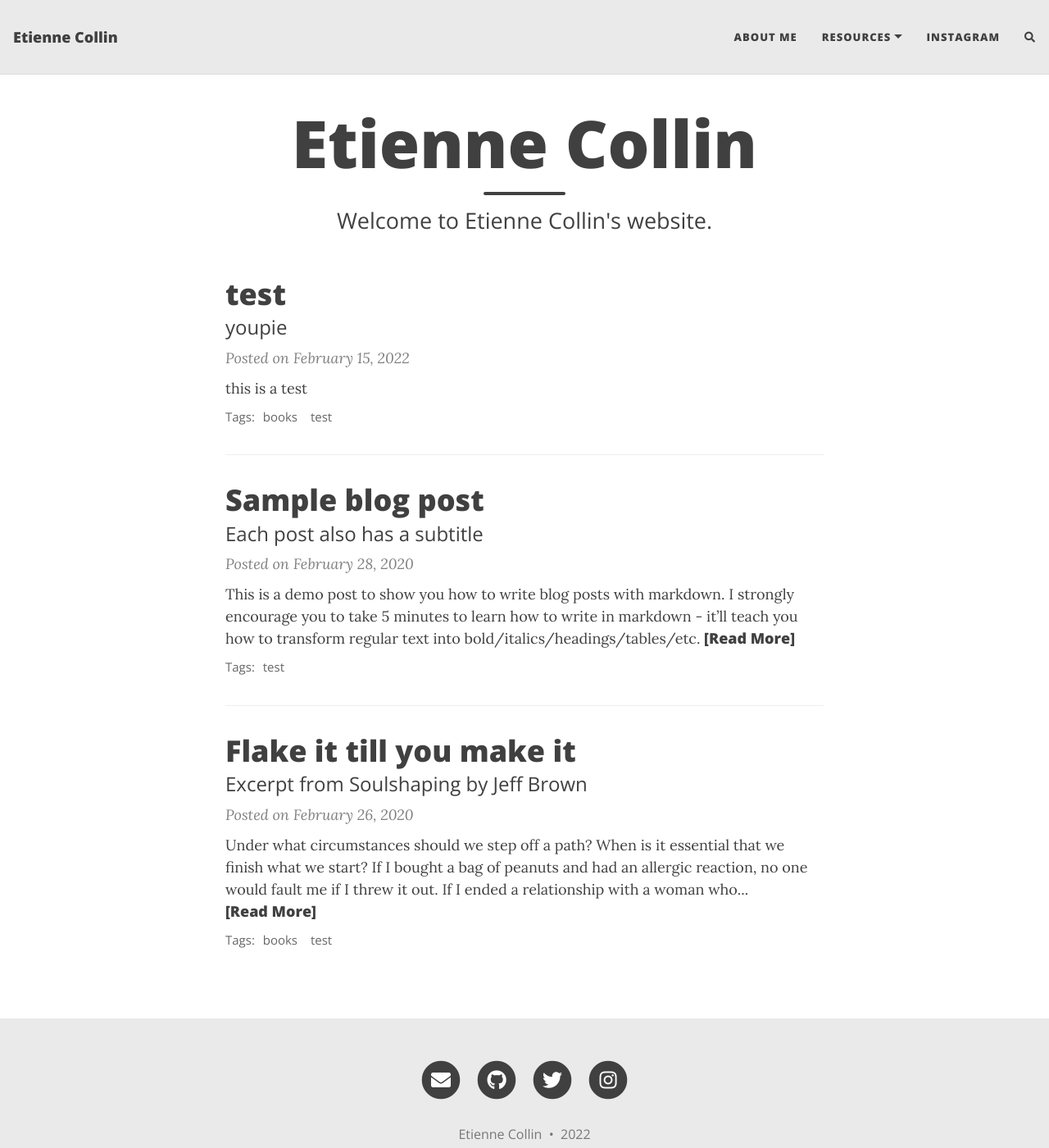
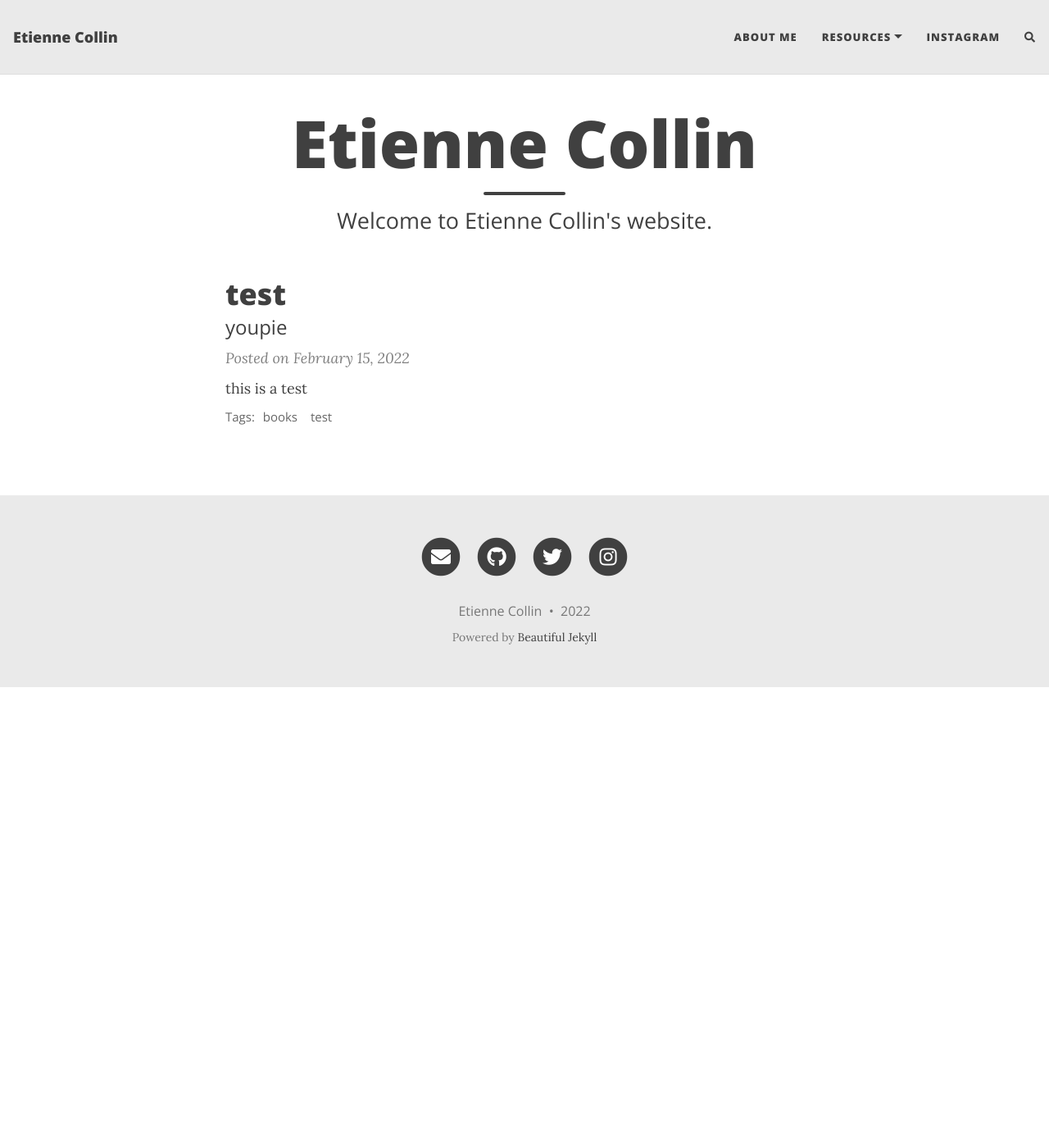
Before and after one commit to etiennecollin/etiennecollin.github.io, a Jekyll site: the page built from index.html, in a window 1280 px wide and 1400 px high. Shown: the whole window at 82% size. Built offline with Jekyll 4.4.1, drawn with Linux system fonts in a browser that asks for light colours; nearby versions of some CDN libraries; the list of posts is cut into pages by our own code; comment, search, counter and statistics services are not loaded.

Commit message:
Website update.

````diff
--- a/Gemfile
+++ /dev/null
@@ -1,5 +0,0 @@
-# frozen_string_literal: true
-
-source "https://rubygems.org"
-
-gemspec
--- a/_config.yml
+++ b/_config.yml
@@ -16,8 +16,7 @@ author: Etienne Collin
 navbar-links:
   About Me: "aboutme"
   Resources:
-    - Beautiful Jekyll: "https://beautifuljekyll.com"
-    - Learn markdown: "https://www.markdowntutorial.com/"
+    - test: "https://etiennecollin.github.io"
   Instagram: "https://instagram.com/etienne.collin/"
 
 # --- Logo --- #
--- a/_posts/2020-02-26-flake-it-till-you-make-it.md
+++ /dev/null
@@ -1,16 +0,0 @@
----
-layout: post
-title: Flake it till you make it
-subtitle: Excerpt from Soulshaping by Jeff Brown
-cover-img:
-thumbnail-img:
-share-img:
-tags: [books, test]
----
-Under what circumstances should we step off a path? When is it essential that we finish what we start? If I bought a bag of peanuts and had an allergic reaction, no one would fault me if I threw it out. If I ended a relationship with a woman who hit me, no one would say that I had a commitment problem. But if I walk away from a seemingly secure route because my soul has other ideas, I am a flake?
-
-The truth is that no one else can definitively know the path we are here to walk. It’s tempting to listen—many of us long for the omnipotent other—but unless they are genuine psychic intuitives, they can’t know. All others can know is their own truth, and if they’ve actually done the work to excavate it, they will have the good sense to know that they cannot genuinely know anyone else’s. Only soul knows the path it is here to walk. Since you are the only one living in your temple, only you can know its scriptures and interpretive structure.
-
-At the heart of the struggle are two very different ideas of success—survival-driven and soul-driven. For survivalists, success is security, pragmatism, power over others. Success is the absence of material suffering, the nourishing of the soul be damned. It is an odd and ironic thing that most of the material power in our world often resides in the hands of younger souls. Still working in the egoic and material realms, they love the sensations of power and focus most of their energy on accumulation. Older souls tend not to be as materially driven. They have already played the worldly game in previous lives and they search for more subtle shades of meaning in this one—authentication rather than accumulation. They are often ignored by the culture at large, although they really are the truest warriors.
-
-A soulful notion of success rests on the actualization of our innate image. Success is simply the completion of a soul step, however unsightly it may be. We have finished what we started when the lesson is learned. What a fear-based culture calls a wonderful opportunity may be fruitless and misguided for the soul. Staying in a passionless relationship may satisfy our need for comfort, but it may stifle the soul. Becoming a famous lawyer is only worthwhile if the soul demands it. It is an essential failure if you are called to be a monastic this time around. If you need to explore and abandon ten careers in order to stretch your soul toward its innate image, then so be it. Flake it till you make it.
--- a/_posts/2020-02-28-test-markdown.md
+++ /dev/null
@@ -1,78 +0,0 @@
----
-layout: post
-title: Sample blog post
-subtitle: Each post also has a subtitle
-gh-repo: daattali/beautiful-jekyll
-gh-badge: [star, fork, follow]
-tags: [test]
-comments: true
----
-
-This is a demo post to show you how to write blog posts with markdown.  I strongly encourage you to [take 5 minutes to learn how to write in markdown](https://markdowntutorial.com/) - it'll teach you how to transform regular text into bold/italics/headings/tables/etc.
-
-**Here is some bold text**
-
-## Here is a secondary heading
-
-Here's a useless table:
-
-| Number | Next number | Previous number |
-| :------ |:--- | :--- |
-| Five | Six | Four |
-| Ten | Eleven | Nine |
-| Seven | Eight | Six |
-| Two | Three | One |
-
-
-How about a yummy crepe?
-
-![Crepe](https://s3-media3.fl.yelpcdn.com/bphoto/cQ1Yoa75m2yUFFbY2xwuqw/348s.jpg)
-
-It can also be centered!
-
-![Crepe](https://s3-media3.fl.yelpcdn.com/bphoto/cQ1Yoa75m2yUFFbY2xwuqw/348s.jpg){: .mx-auto.d-block :}
-
-Here's a code chunk:
-
-~~~
-var foo = function(x) {
-  return(x + 5);
-}
-foo(3)
-~~~
-
-And here is the same code with syntax highlighting:
-
-```javascript
-var foo = function(x) {
-  return(x + 5);
-}
-foo(3)
-```
-
-And here is the same code yet again but with line numbers:
-
-{% highlight javascript linenos %}
-var foo = function(x) {
-  return(x + 5);
-}
-foo(3)
-{% endhighlight %}
-
-## Boxes
-You can add notification, warning and error boxes like this:
-
-### Notification
-
-{: .box-note}
-**Note:** This is a notification box.
-
-### Warning
-
-{: .box-warning}
-**Warning:** This is a warning box.
-
-### Error
-
-{: .box-error}
-**Error:** This is an error box.
````
Also changed, not shown: beautiful-jekyll-theme.gemspec (deleted).
